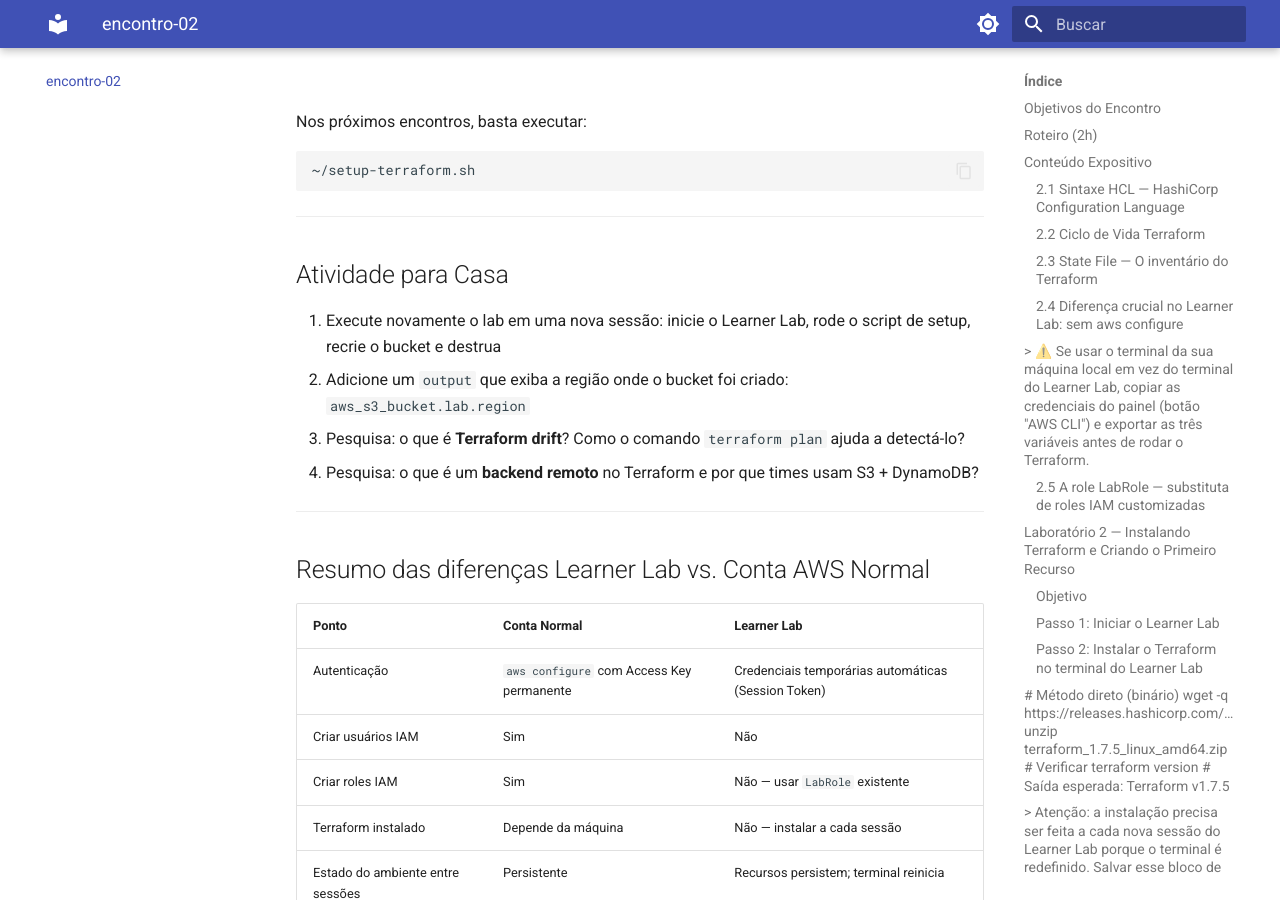
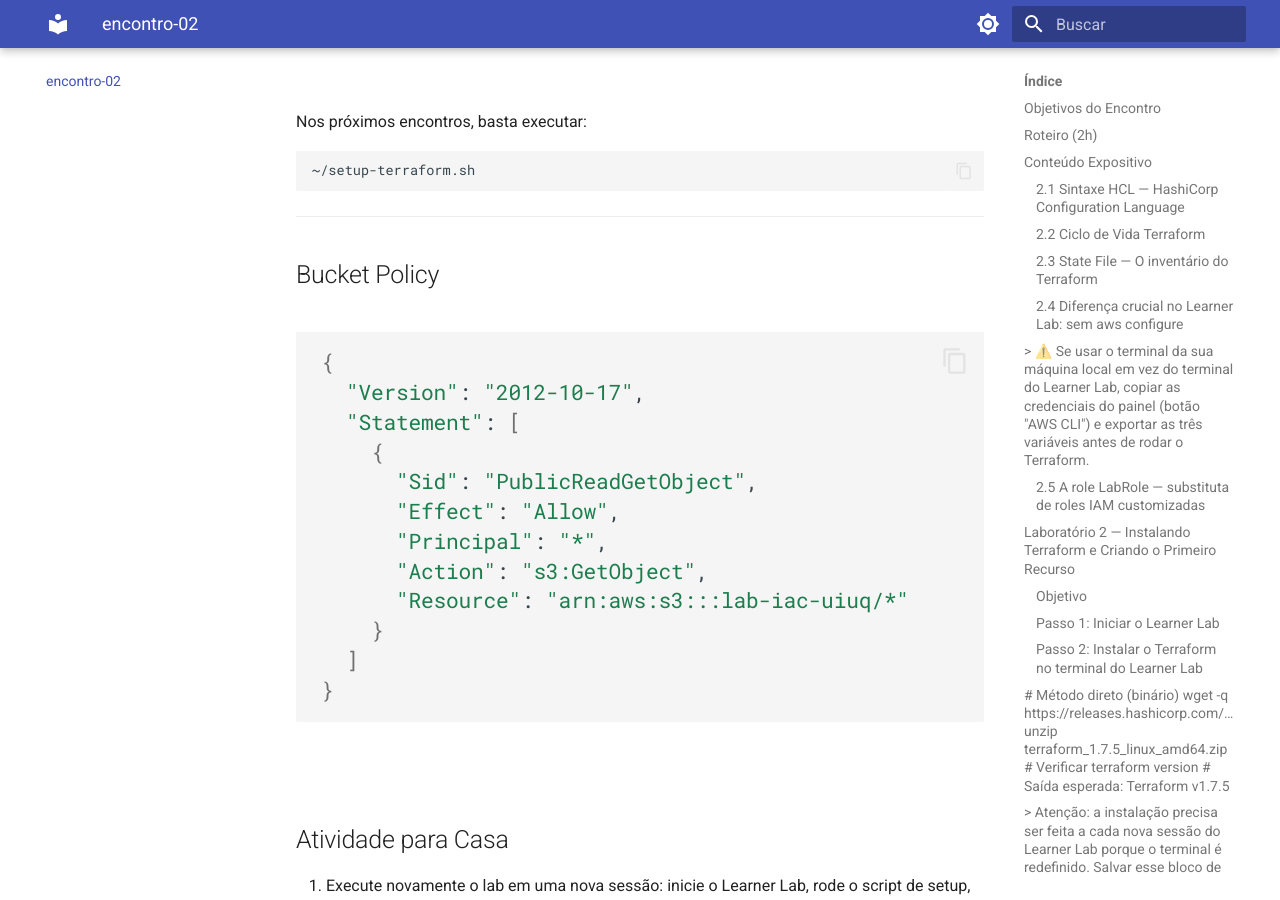
Before and after one commit to uiuqM/treinamento-devops-aws-iac-epic, an MkDocs documentation site: the page built from docs/encontro-02.md, in a window 1280 px wide and 900 px high, scrolled down 9534 px. Built offline with MkDocs 1.6.1 and Material for MkDocs 9.7.7, drawn with Linux system fonts in a browser that asks for light colours.

Commit message:
Add Bucket Policy section to encontro-02.md
Added a section for Bucket Policy with example JSON.

````diff
--- a/docs/encontro-02.md
+++ b/docs/encontro-02.md
@@ -374,7 +374,23 @@
 ```bash
 ~/setup-terraform.sh
 ```
+---
+## Bucket Policy
 
+```bash
+{
+  "Version": "2012-10-17",
+  "Statement": [
+    {
+      "Sid": "PublicReadGetObject",
+      "Effect": "Allow",
+      "Principal": "*",
+      "Action": "s3:GetObject",
+      "Resource": "arn:aws:s3:::lab-iac-uiuq/*"
+    }
+  ]
+}
+```
 ---
 
 ## Atividade para Casa
````
